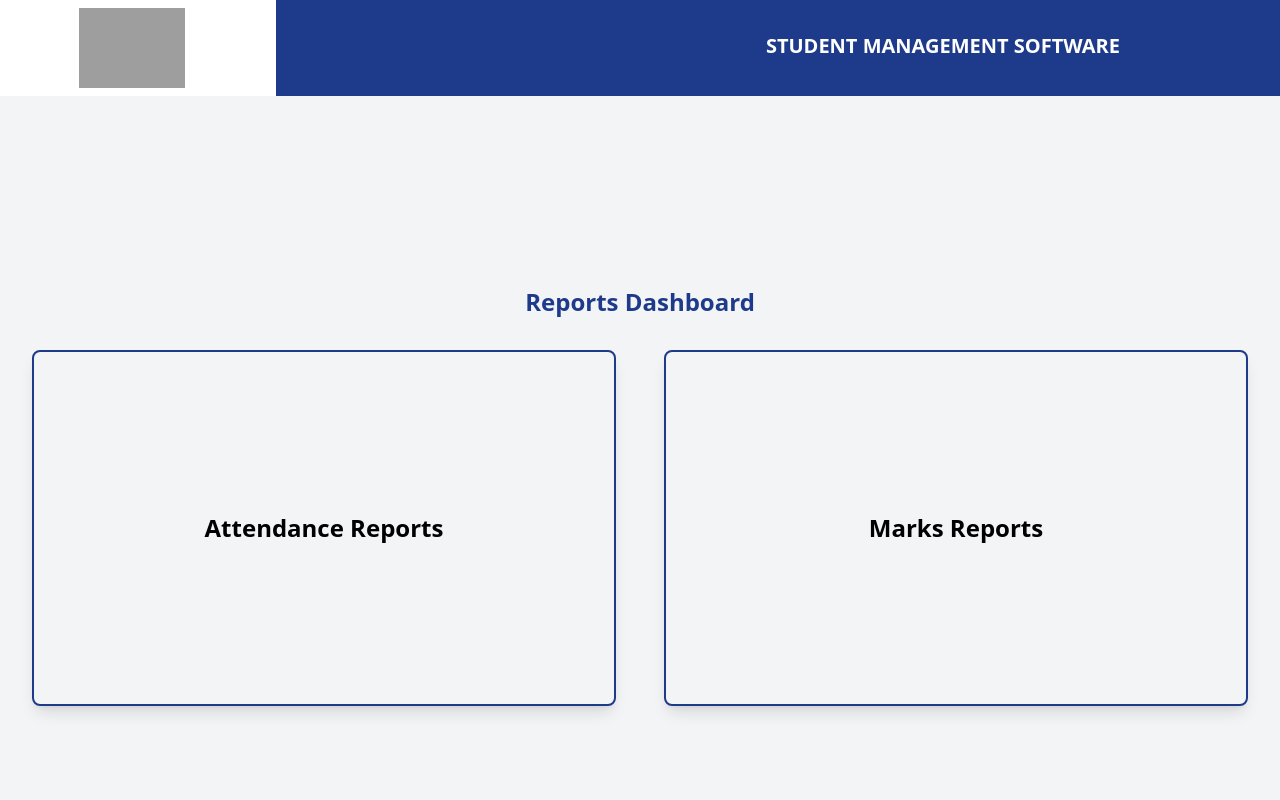
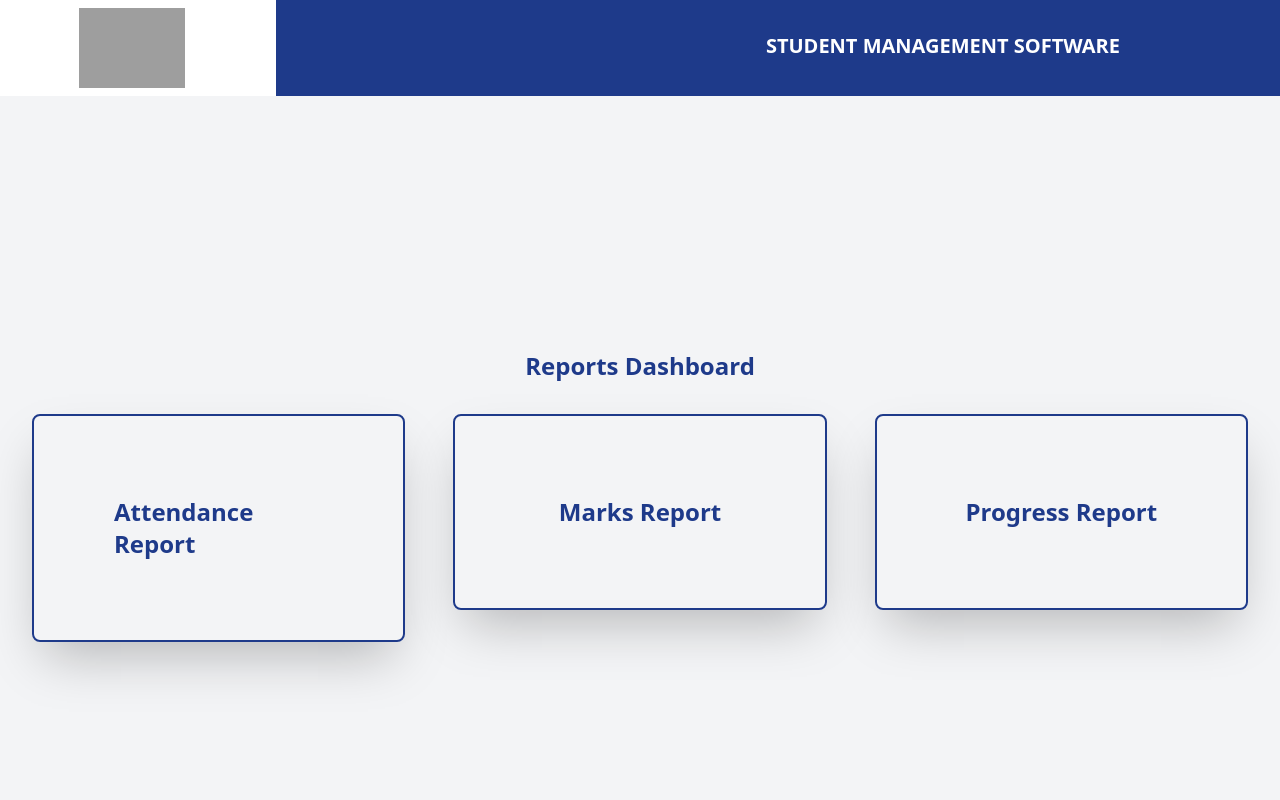
Before and after one commit to Rizwanishere/Faculty-frontend, a React (Create React App) app: page /reports in a window 1280 px wide. Shown: the top 800 px of the page. Built offline with nearby package versions, Linux system fonts and the light colour scheme; grey boxes are pictures that could not be loaded.

Commit message:
Minor UI Changes

```diff
--- a/src/pages/ProgressReport.jsx
+++ b/src/pages/ProgressReport.jsx
@@ -514,7 +514,12 @@ const ProgressReport = () => {
 
       {/* Button to Generate PDF */}
       {reportData && (
-        <button onClick={captureAndGeneratePDF}>Download PDF</button>
+        <button
+          onClick={captureAndGeneratePDF}
+          className="bg-blue-500 text-white p-2 rounded mt-4"
+        >
+          Download PDF
+        </button>
       )}
     </div>
   );
--- a/src/pages/ReportsPage.jsx
+++ b/src/pages/ReportsPage.jsx
@@ -9,18 +9,25 @@ function ReportsPage() {
           Reports Dashboard
         </h1>
 
-        <div className="grid grid-cols-1 md:grid-cols-2 gap-12">
+        <div className="grid grid-cols-1 md:grid-cols-3 gap-12">
           {/* Attendance Reports Section */}
           <Link to="/reports/attendance">
-            <div className="border border-primary border-2 p-40 rounded-lg shadow-lg flex items-center justify-center">
-              <h2 className="text-2xl font-semibold">Attendance Reports</h2>
+            <div className="border border-primary border-2 p-20 rounded-lg shadow-2xl flex items-center justify-center">
+              <h2 className="text-2xl font-semibold text-primary">Attendance Report</h2>
             </div>
           </Link>
 
           {/* Marks Reports Section */}
           <Link to="/reports/marks">
-            <div className="border border-primary border-2 p-40 rounded-lg shadow-lg flex items-center justify-center">
-              <h2 className="text-2xl font-semibold">Marks Reports</h2>
+            <div className="border border-primary border-2 p-20 rounded-lg shadow-2xl flex items-center justify-center">
+              <h2 className="text-2xl font-semibold text-primary">Marks Report</h2>
+            </div>
+          </Link>
+
+          {/* Progress Report Section */}
+          <Link to="/progressreport">
+            <div className="border border-primary border-2 p-20 rounded-lg shadow-2xl flex items-center justify-center">
+              <h2 className="text-2xl font-semibold text-primary">Progress Report</h2>
             </div>
           </Link>
         </div>
```
